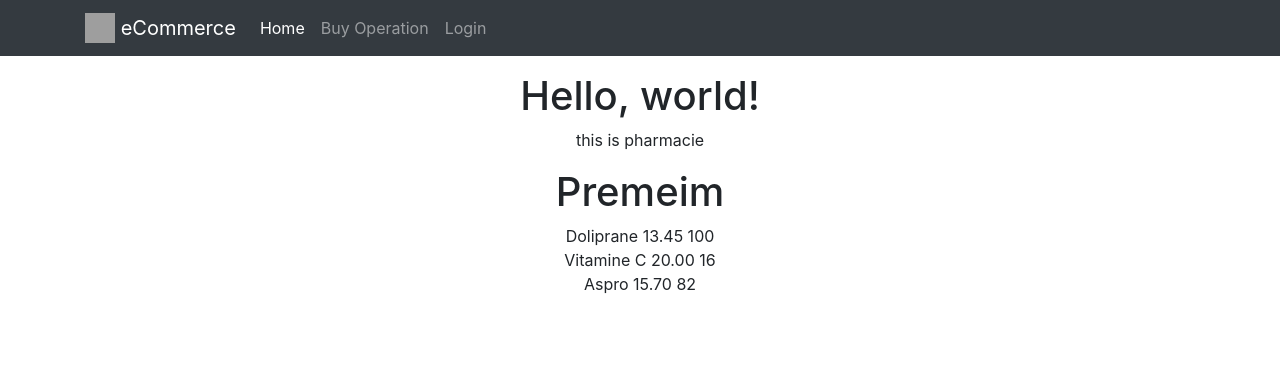
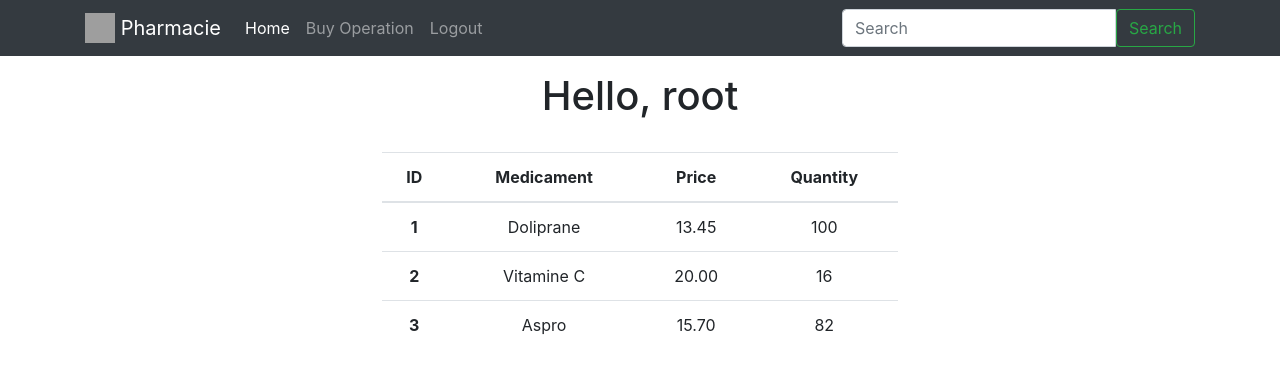
Before and after one commit to youssefangri/PH-manage, a Django app: page / in a window 1280 px wide. Shown: the top 374 px of the page. Run offline with Django 3.2, Linux system fonts and the light colour scheme; a user stored in the database is signed in; data comes from the database, SQL or seed files in the repository; both versions use the stored data as it was after the commit; some libraries are stand-ins or nearby versions; grey boxes are pictures that could not be loaded.

Commit message:
navbar added, list item using table

```diff
--- a/ph/urls.py
+++ b/ph/urls.py
@@ -18,14 +18,16 @@ from django.conf.urls.static import static
 
 from django.conf.urls import url
 from django.contrib import admin
+#from django.contrib.auth.views import LogoutView
 
-from .views import home_page, login_page, buy_page
+from .views import home_page, login_page, buy_page, Logout
 
 urlpatterns = [
     url(r'^admin/', admin.site.urls),
     url(r'^$', home_page, name='home'),
     url(r'^login/$', login_page,name='login'),
     url(r'^buy/$', buy_page,name='buy'),
+    url(r'^logout/$', Logout.as_view(), name='logout'),
 ]
 
 if settings.DEBUG:
--- a/ph/views.py
+++ b/ph/views.py
@@ -1,17 +1,24 @@
 from django.contrib.auth import authenticate, login, get_user_model
 from django.shortcuts import render, redirect
-
+from django.contrib.auth.views import LogoutView
 
 from .forms import LoginFrom, BuyForm
 from Medicament.models import Medicament
 
+User = get_user_model()
+
+class Logout(LogoutView):
+	template_name = 'home_page.html'
+
+
 def home_page(request):
 	queryset = Medicament.objects.all()
 	content = {
-		"title":"pharmacie",
+		"title":"Pharmacie Home page",
 	}
 	if request.user.is_authenticated():
-		content["object_list"]= queryset
+		content["medicament_list"]= queryset
+		content["username"]= request.user
 	return render(request, "home_page.html",content)
 
 def login_page(request):
@@ -31,9 +38,9 @@ def login_page(request):
 			#content['form']= LoginFrom()
 			return redirect("/")
 		else :
-			print('Error')
+			content["status"]="error"
 
-	print(request.user.is_authenticated())
+	#print(request.user.is_authenticated())
 	return render(request,"auth/login.html",content)
 
 
@@ -50,11 +57,13 @@ def buy_page(request):
 		try:
 			M = Medicament.objects.get(title=selected_Medicament)
 			M.quantity = (M.quantity)-(selected_Quantity)
-			M.save()
-			content["status"]="secceful"
+			if M.quantity < 0:
+				content["status"]="error"
+				pass
+			else:
+				M.save()
+				content["status"]="success"
 		except:
 			content["status"]="error"
 			pass
 	return render(request,"oper/buy.html",content)
-
-User = get_user_model()
--- a/templates/auth/login.html
+++ b/templates/auth/login.html
@@ -11,8 +11,10 @@
 				   <div class='col-md-6 col-12 mx-auto'>
 
 							{{ form }}
-
+						</br>
 						<button type="submit" class="btn btn-primary">Submit</button>
+						</br>
+						<div {% if status == 'success' %} class="alert alert-success" {% elif status == 'error' %} class="alert alert-danger" {% endif %}role="alert">{{status}}</div>
 					</div>
 			</div>
 			</form>
--- a/templates/base.html
+++ b/templates/base.html
@@ -6,7 +6,7 @@
 			<meta charset="utf-8">
 			<meta name="viewport" content="width=device-width, initial-scale=1, shrink-to-fit=no">
 			{% include "base/css.html" %}
-			{% include "base/navbar.html" with brand_name='eCommerce' %}
+			{% include "base/navbar.html" with brand_name='Pharmacie' %}
 
 			<title>{{title}}</title>
 		  </head>
--- a/templates/base/navbar.html
+++ b/templates/base/navbar.html
@@ -1,16 +1,14 @@
 {% url 'home' as home_url %}
 {% url 'buy' as buy_url %}
-{% url 'products:list' as product_list_url %}
 {% url 'login' as login_url %}
 {% url 'logout' as logout_url %}
-{% url 'register' as register_url %}
 
 
 <nav class="navbar navbar-expand-lg navbar-dark bg-dark mb-3">
    <div class='container'>
   <a class="navbar-brand" href="{{ home_url }}">
     <img src="//getbootstrap.com/assets/brand/bootstrap-solid.svg" width="30" height="30" class="d-inline-block align-top" alt="">
-    {% if brand_name %} {{brand_name }} {% else %}CFE eCommerce {% endif %}
+    {% if brand_name %} {{brand_name }} {% else %}Pharmacy {% endif %}
   </a>
   <button class="navbar-toggler" type="button" data-toggle="collapse" data-target="#navbarSupportedContent" aria-controls="navbarSupportedContent" aria-expanded="false" aria-label="Toggle navigation">
     <span class="navbar-toggler-icon"></span>
@@ -24,29 +22,17 @@
       <li class="nav-item {% if request.path == buy_url %}active{% endif %}">
         <a class="nav-link" href="{{ buy_url }}">Buy Operation</a>
       </li>
-      <li class="nav-item {% if request.path == login_url %}active{% endif %}">
+		{% if request.user.is_authenticated %}
+      <li class="nav-item {% if request.path == logout_url %}active{% endif %}">
+		<a class="nav-link" href="{{ logout_url }}">Logout</a>
+	  </li>
+		{% else %}
+	  <li class="nav-item {% if request.path == login_url %}active{% endif %}">
         <a class="nav-link" href="{{ login_url }}">Login</a>
       </li>
-
-
-
-      <li class="nav-item {% if request.path == cart_url %}active{% endif %}">
-        <a class="nav-link" href="{{ cart_url }}"><span class='navbar-cart-count'>{{ request.session.cart_items }}</span> <i class="fa fa-shopping-cart" aria-hidden="true"></i></a>
-      </li>
-
-       <!--  <li class="nav-item dropdown">
-            <a class="nav-link dropdown-toggle" href="http://example.com" id="navbarDropdownMenuLink" data-toggle="dropdown" aria-haspopup="true" aria-expanded="false">
-              Dropdown link
-            </a>
-            <div class="dropdown-menu dropdown-menu-left" aria-labelledby="navbarDropdownMenuLink">
-              <a class="dropdown-item" href="#">Action</a>
-              <a class="dropdown-item" href="#">Another action</a>
-              <a class="dropdown-item" href="#">Something else here</a>
-            </div>
-          </li> -->
-
+		{% endif %}
     </ul>
-
+    {% include 'base/search-form.html' %}
   </div>
 </div>
 </nav>
--- /dev/null
+++ b/templates/base/search-form.html
@@ -0,0 +1,8 @@
+<form method='GET' action=# class="form my-2 my-lg-0 search-form">
+  <div class='input-group'>
+    <input class="form-control" type="text" placeholder="Search" name='q' aria-label="Search" value='{{ request.GET.q }}'>
+    <span class='input-group-btn'>
+        <button class="btn btn-outline-success" type="submit">Search</button>
+    </span>
+    </div>
+</form>
--- a/templates/home_page.html
+++ b/templates/home_page.html
@@ -3,11 +3,12 @@
 
 {% block content %}
 	<div class='text-center'>
-					<h1>Hello, world!</h1>
-					<p>this is {{ title }}</p>
+
+					<h1>Hello, {{ username }}</h1>
+					</br>
 							{% if request.user.is_authenticated %}
 
-						<!-- Medicament list -->
+						<!-- Medicament list
 						<div class='row'>
 						<div class='col'>
 							<h1>Premeim</h1>
@@ -20,6 +21,32 @@
 						</div>
 
 						<!-- Medicament list -->
+						<div class="row">
+									<div class='col-md-5 col-1 mx-auto'>
+									<table class="table">
+										  <thead>
+											<tr>
+											  <th scope="col">ID</th>
+											  <th scope="col">Medicament</th>
+											  <th scope="col">Price</th>
+											  <th scope="col">Quantity</th>
+											</tr>
+										  </thead>
+										  <tbody>
+											  {% for obj in medicament_list %}
+													<tr>
+													  <th scope="row">{{ obj.id }}</th>
+													  <td>{{ obj.title }}</td>
+													  <td>{{ obj.price }}</td>
+													  <td>{{ obj.quantity }}</td>
+													</tr>
+												{% endfor %}
+										  </tbody>
+										</table>
+
+								</div>
+
+					</div>
 				</div>
 							 {% endif %}
 
```
Also changed, not shown: templates/oper/buy.html (+4 -3 lines), db.sqlite3.
